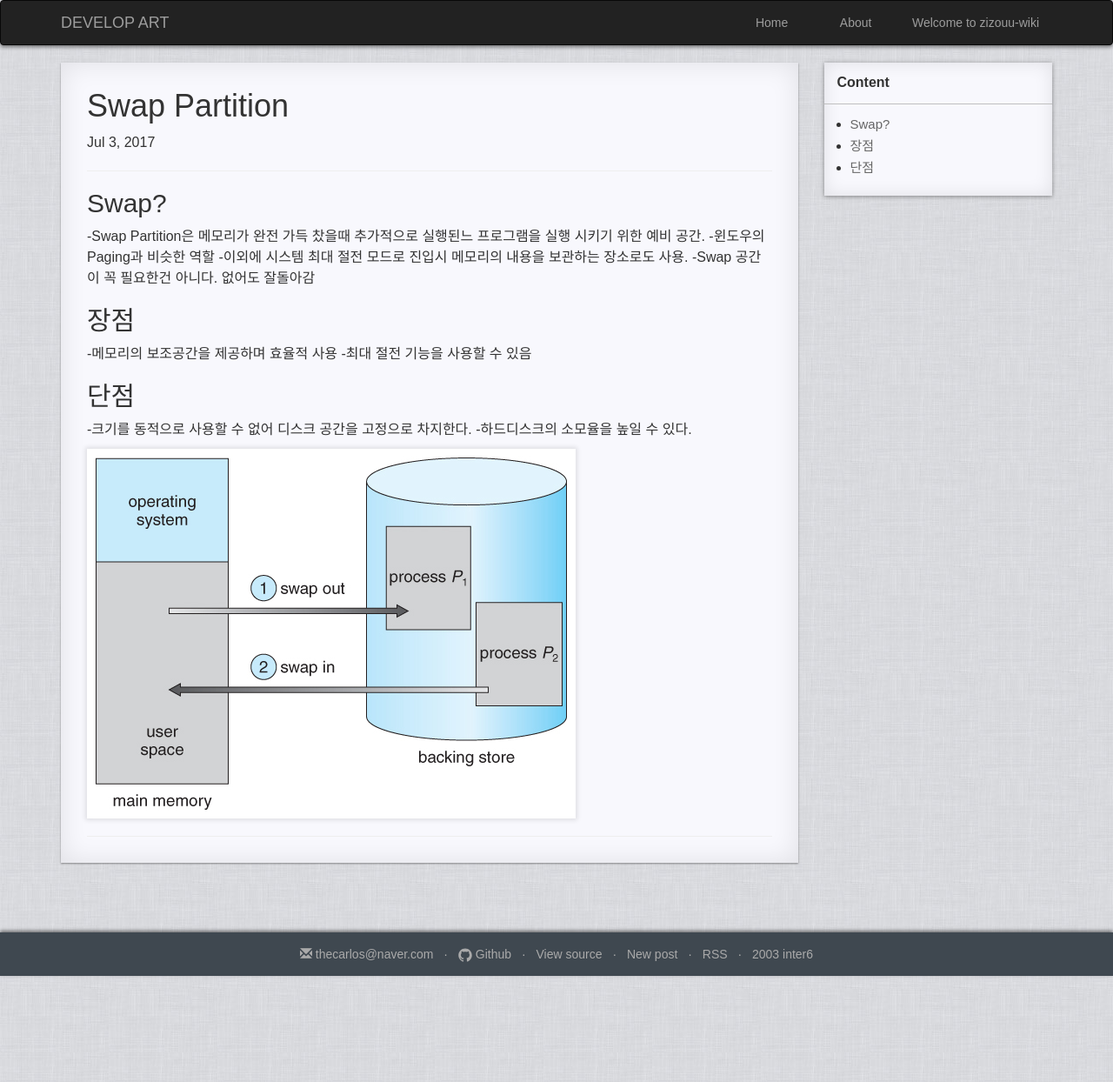
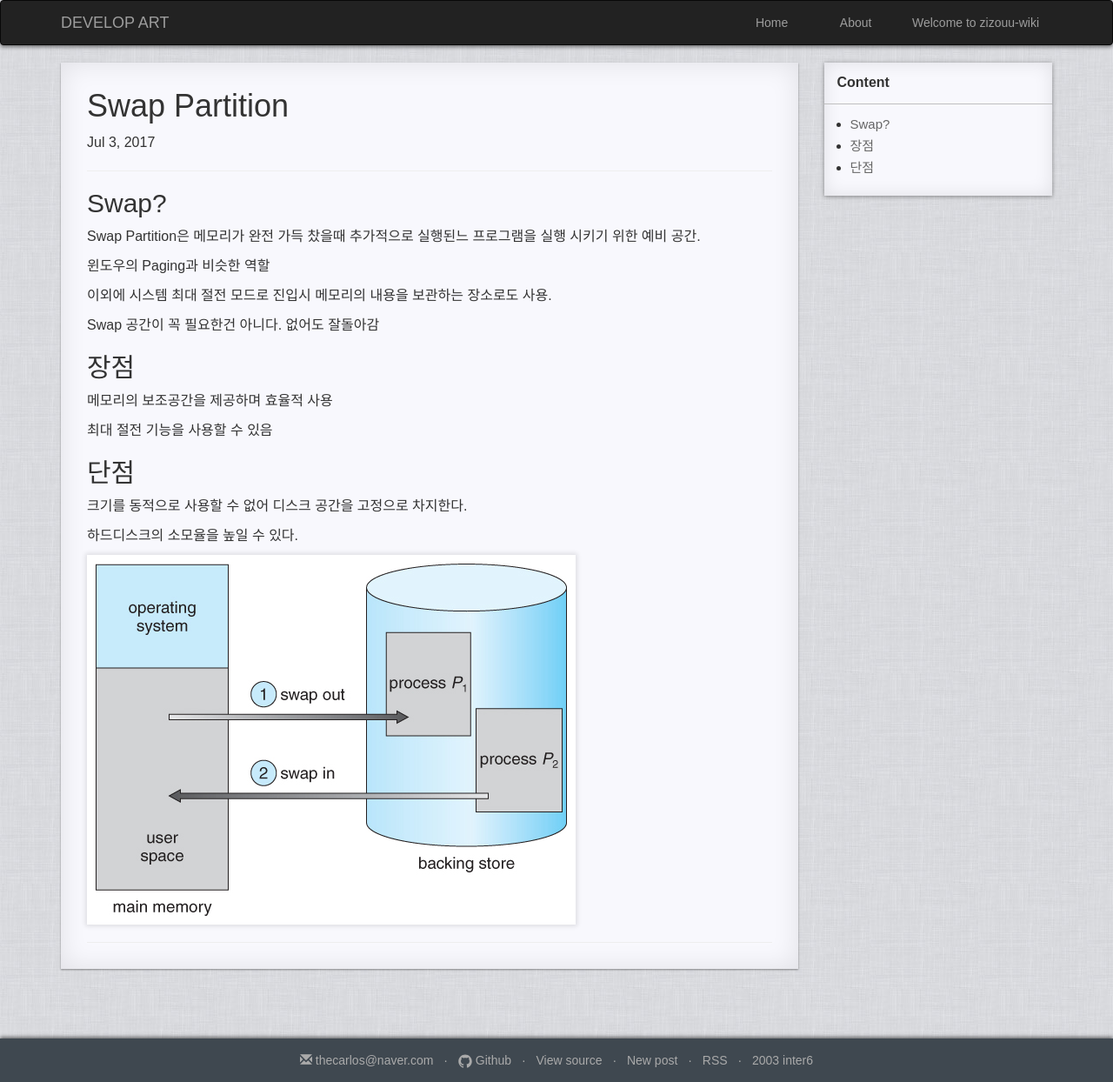
Before and after one commit to zizouu/zizouu.github.io, a Jekyll site: the page built from _posts/linux/2017-07-03-swap-memory.md, in a window 1280 px wide. Shown: the whole page at 87% size. Built offline with Jekyll 4.4.1, drawn with Linux system fonts in a browser that asks for light colours; before the commit the page ends 1122 px from its top, so only the background shows below that.

Commit message:
simple update

```diff
--- a/_posts/linux/2017-07-03-swap-memory.md
+++ b/_posts/linux/2017-07-03-swap-memory.md
@@ -10,19 +10,24 @@ categories: linux
 
 ## Swap?
 
--Swap Partition은 메모리가 완전 가득 찼을때 추가적으로 실행된느 프로그램을 실행 시키기 위한 예비 공간.
--윈도우의 Paging과 비슷한 역할
--이외에 시스템 최대 절전 모드로 진입시 메모리의 내용을 보관하는 장소로도 사용.
--Swap 공간이 꼭 필요한건 아니다. 없어도 잘돌아감
+Swap Partition은 메모리가 완전 가득 찼을때 추가적으로 실행된느 프로그램을 실행 시키기 위한 예비 공간.
+
+윈도우의 Paging과 비슷한 역할
+
+이외에 시스템 최대 절전 모드로 진입시 메모리의 내용을 보관하는 장소로도 사용.
+
+Swap 공간이 꼭 필요한건 아니다. 없어도 잘돌아감
 
 ## 장점
 
--메모리의 보조공간을 제공하며 효율적 사용
--최대 절전 기능을 사용할 수 있음
+메모리의 보조공간을 제공하며 효율적 사용
+
+최대 절전 기능을 사용할 수 있음
 
 ## 단점
 
--크기를 동적으로 사용할 수 없어 디스크 공간을 고정으로 차지한다.
--하드디스크의 소모율을 높일 수 있다.
+크기를 동적으로 사용할 수 없어 디스크 공간을 고정으로 차지한다.
+
+하드디스크의 소모율을 높일 수 있다.
 
 ![swap-memory](/media/linux/swap-partition.jpg)
```
